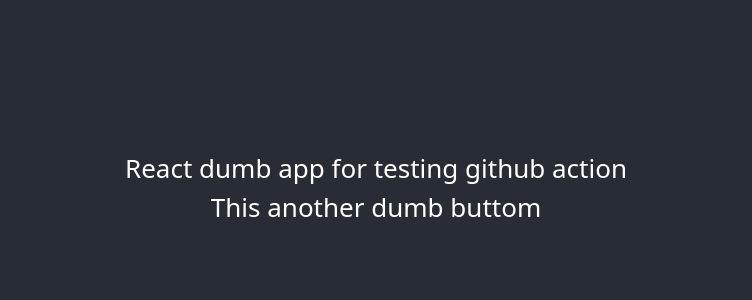
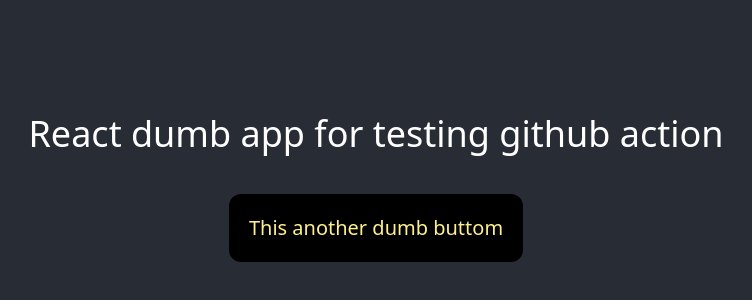
Before and after one commit to MisaelMP/react-github-actions, a React (Create React App) app: page / in a window 1280 px wide. Shown: the part 212-512 px from the top of the page, without its empty margins (264-1016 px from the left). Built offline with nearby package versions, Linux system fonts and the light colour scheme.

Commit message:
added basic styles to base app

```diff
--- a/src/App.js
+++ b/src/App.js
@@ -2,13 +2,15 @@
 
 function App() {
   return (
-    <div className="App">
-      <header className="App-header">
-       <h1>React dumb app for testing github action</h1>
-       <button>This another dumb buttom</button>
-      </header>
-    </div>
-  );
+		<div className='App'>
+			<header className='App-header'>
+				<h1 class='text-4xl mb-10'>React dumb app for testing github action</h1>
+				<button class='bg-black delay-150 ease-in-out hover:opacity-70 p-5 rounded-xl text-xl text-yellow-200 transition-opacity'>
+					This another dumb buttom
+				</button>
+			</header>
+		</div>
+	);
 }
 
 export default App;
```
